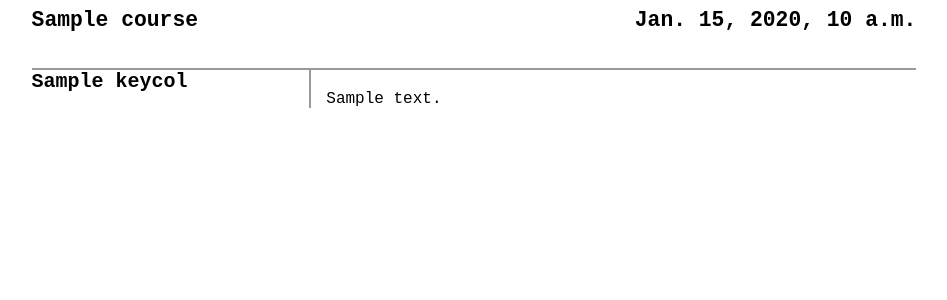
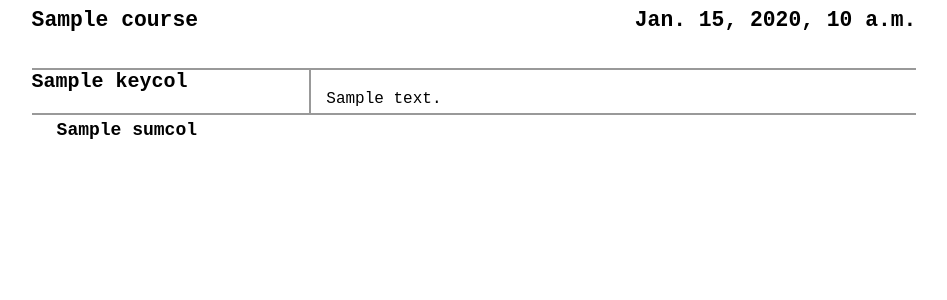
Before and after one commit to leachim6/djournell, a Django app: template templates/notes/note_detail.html in a window 1280 px wide. Shown: the top 300 px of the page, without its empty margins (166-1113 px from the left). Run offline with Django 3.2, Linux system fonts and the light colour scheme; the template is opened without the code that fills it: most values are stand-ins (such as "Sample title", 1, 10 or a date in 2020).

Commit message:
Implemented summary notes at the bottom of the page (for the revised cornell specification) , tweaked the css to comply with the cornel specification

```diff
--- a/notes/models.py
+++ b/notes/models.py
@@ -18,6 +18,7 @@ class Note(models.Model):
     course = models.ManyToManyField(Courses)
     keycol = models.TextField()
     bodycol = models.TextField()
+    sumcol = models.TextField()
     pub_date = models.DateTimeField()
     comments_enabled = models.BooleanField()
 
--- a/public/detail.css
+++ b/public/detail.css
@@ -40,4 +40,17 @@ br.clear{
     text-align:justify;
     margin-right:15px;
     padding-top:20px;
+    padding-bottom:5px;
 }
+
+#sumcol{
+    font-family:"Courier New",serif;
+    font-size:13.5pt;
+    height:30%;
+    border-top:2px solid #999999;
+    text-align:justify;
+    font-weight:bold;
+    clear:both;
+    padding-left:25px;
+    padding-top:5px;
+}
--- a/templates/notes/note_detail.html
+++ b/templates/notes/note_detail.html
@@ -25,6 +25,9 @@
        <div id="bodycol">
            {{ object.bodycol }}
        </div>
+       <div id="sumcol">
+           {{ object.sumcol }}
+       </div>
    </div>
     </body>
 </html>
```
Also changed, not shown: 3 other files.
